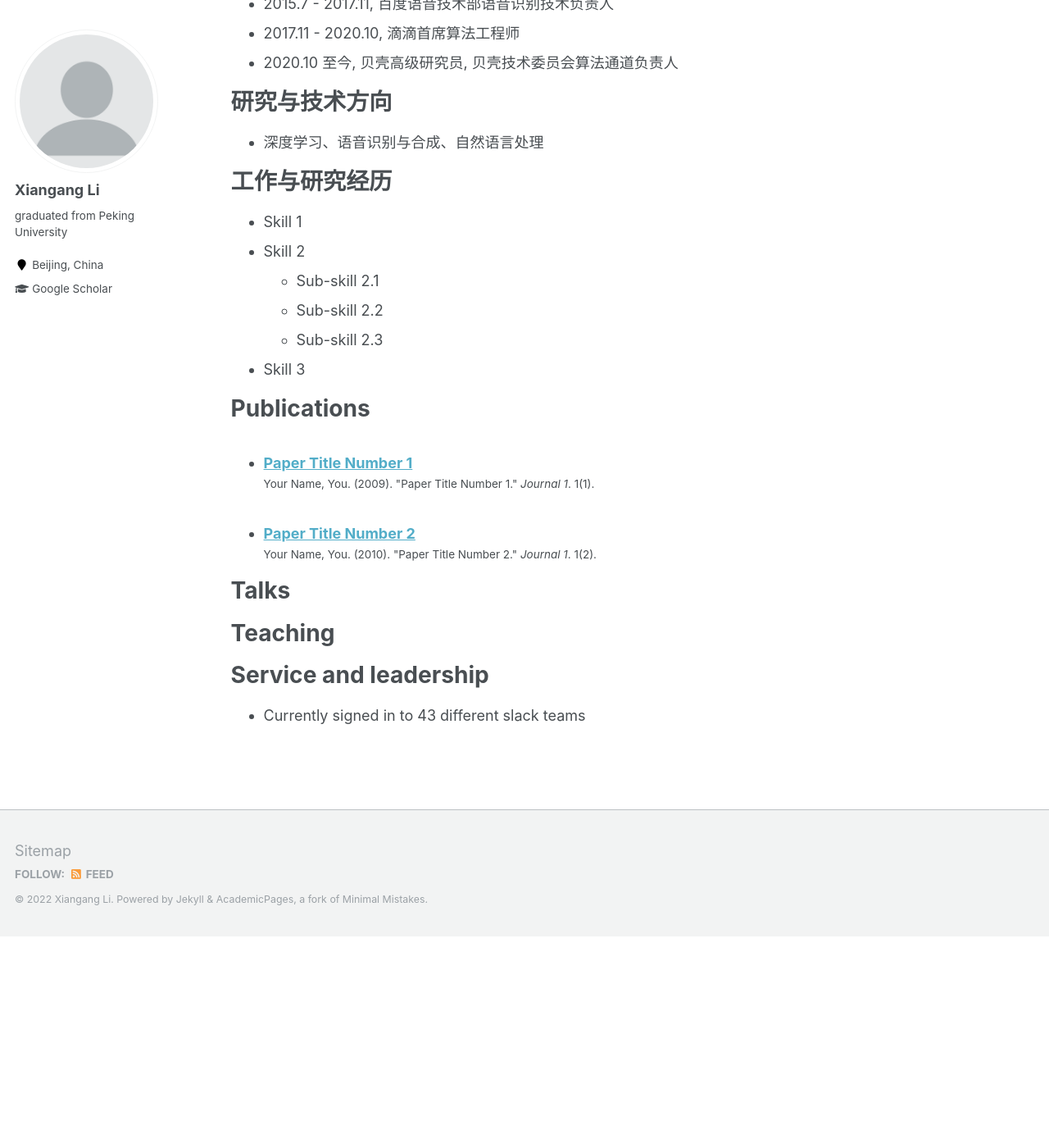
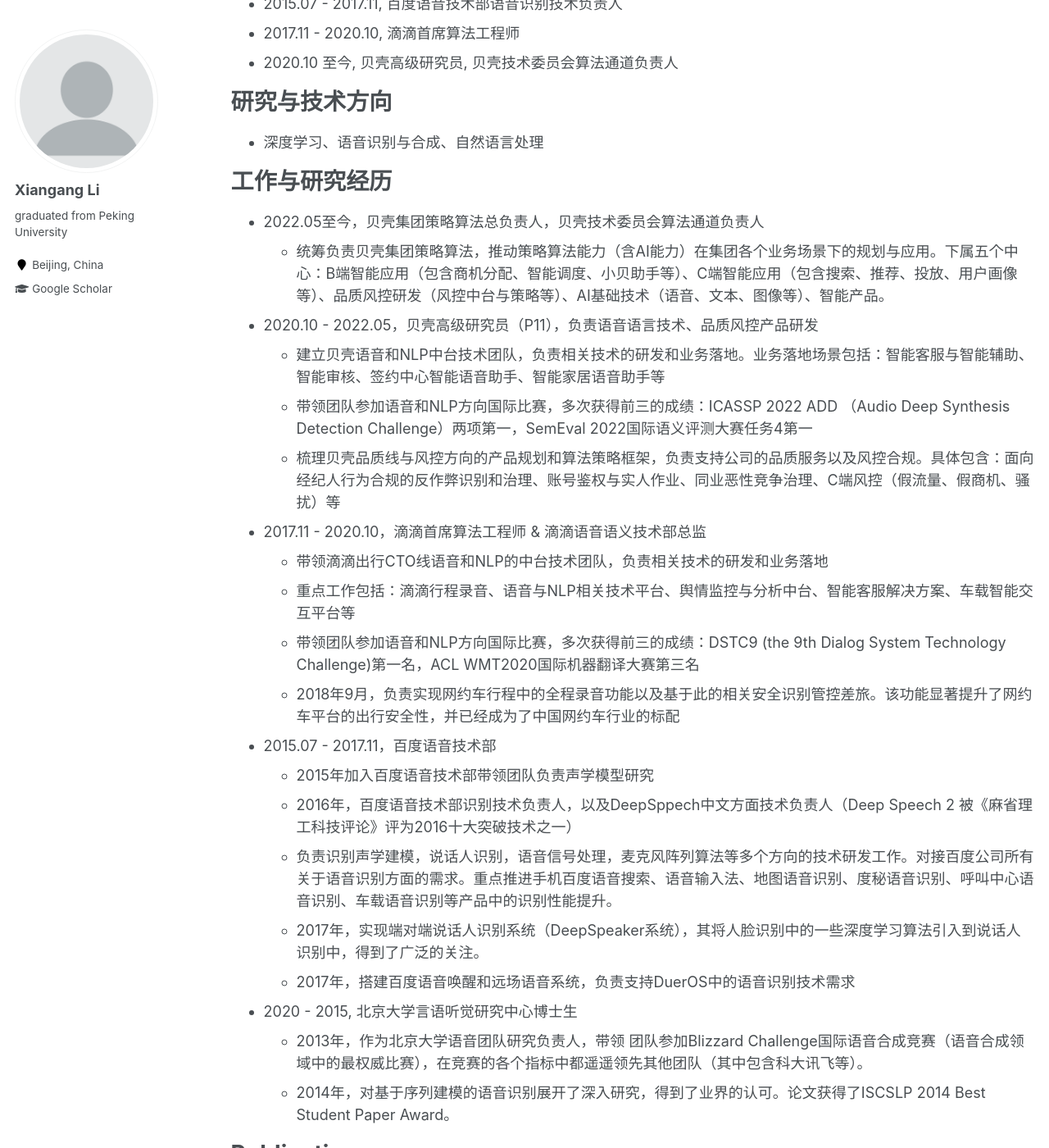
Before and after one commit to xiangangli/xiangangli.github.io, a Jekyll site: the page built from _pages/cv-cn.md, in a window 1280 px wide and 1400 px high, scrolled down 257 px. Shown: the whole window at 82% size. Built offline with Jekyll 4.4.1, drawn with Linux system fonts in a browser that asks for light colours; some of the changed text lies outside the part shown.

Commit message:
update cv-cn

```diff
--- a/_pages/cv-cn.md
+++ b/_pages/cv-cn.md
@@ -1,6 +1,6 @@
 ---
 layout: archive
-title: "CV-CN"
+title: "李先刚"
 permalink: /cv-cn/
 author_profile: true
 redirect_from:
@@ -11,9 +11,9 @@ redirect_from:
 
 教育背景 & 工作经验
 ======
-* 2010.9 - 2015.7, 北京大学智能系博士生
-* 2015.7 - 2017.11, 百度语音技术部语音识别技术负责人
-* 2017.11 - 2020.10, 滴滴首席算法工程师
+* 2010.09 - 2015.07,    北京大学智能系博士生
+* 2015.07 - 2017.11,    百度语音技术部语音识别技术负责人
+* 2017.11 - 2020.10,    滴滴首席算法工程师
 * 2020.10 至今, 贝壳高级研究员, 贝壳技术委员会算法通道负责人
 
 
@@ -23,31 +23,29 @@ redirect_from:
 
 工作与研究经历
 ======
-* Skill 1
-* Skill 2
-  * Sub-skill 2.1
-  * Sub-skill 2.2
-  * Sub-skill 2.3
-* Skill 3
+* 2022.05至今，贝壳集团策略算法总负责人，贝壳技术委员会算法通道负责人
+  * 统筹负责贝壳集团策略算法，推动策略算法能力（含AI能力）在集团各个业务场景下的规划与应用。下属五个中心：B端智能应用（包含商机分配、智能调度、小贝助手等）、C端智能应用（包含搜索、推荐、投放、用户画像等）、品质风控研发（风控中台与策略等）、AI基础技术（语音、文本、图像等）、智能产品。
+* 2020.10 - 2022.05，贝壳高级研究员（P11），负责语音语言技术、品质风控产品研发
+  * 建立贝壳语音和NLP中台技术团队，负责相关技术的研发和业务落地。业务落地场景包括：智能客服与智能辅助、智能审核、签约中心智能语音助手、智能家居语音助手等
+  * 带领团队参加语音和NLP方向国际比赛，多次获得前三的成绩：ICASSP 2022 ADD （Audio Deep Synthesis Detection Challenge）两项第一，SemEval 2022国际语义评测大赛任务4第一
+  * 梳理贝壳品质线与风控方向的产品规划和算法策略框架，负责支持公司的品质服务以及风控合规。具体包含：面向经纪人行为合规的反作弊识别和治理、账号鉴权与实人作业、同业恶性竞争治理、C端风控（假流量、假商机、骚扰）等
+* 2017.11 - 2020.10，滴滴首席算法工程师 & 滴滴语音语义技术部总监
+  * 带领滴滴出行CTO线语音和NLP的中台技术团队，负责相关技术的研发和业务落地
+  * 重点工作包括：滴滴行程录音、语音与NLP相关技术平台、舆情监控与分析中台、智能客服解决方案、车载智能交互平台等
+  * 带领团队参加语音和NLP方向国际比赛，多次获得前三的成绩：DSTC9 (the 9th Dialog System Technology Challenge)第一名，ACL WMT2020国际机器翻译大赛第三名
+  * 2018年9月，负责实现网约车行程中的全程录音功能以及基于此的相关安全识别管控差旅。该功能显著提升了网约车平台的出行安全性，并已经成为了中国网约车行业的标配
+* 2015.07 - 2017.11，百度语音技术部
+  * 2015年加入百度语音技术部带领团队负责声学模型研究
+  * 2016年，百度语音技术部识别技术负责人，以及DeepSppech中文方面技术负责人（Deep Speech 2 被《麻省理工科技评论》评为2016十大突破技术之一）
+  * 负责识别声学建模，说话人识别，语音信号处理，麦克风阵列算法等多个方向的技术研发工作。对接百度公司所有关于语音识别方面的需求。重点推进手机百度语音搜索、语音输入法、地图语音识别、度秘语音识别、呼叫中心语音识别、车载语音识别等产品中的识别性能提升。
+  * 2017年，实现端对端说话人识别系统（DeepSpeaker系统），其将人脸识别中的一些深度学习算法引入到说话人识别中，得到了广泛的关注。
+  * 2017年，搭建百度语音唤醒和远场语音系统，负责支持DuerOS中的语音识别技术需求
+* 2020 - 2015, 北京大学言语听觉研究中心博士生
+  * 2013年，作为北京大学语音团队研究负责人，带领 团队参加Blizzard Challenge国际语音合成竞赛（语音合成领域中的最权威比赛），在竞赛的各个指标中都遥遥领先其他团队（其中包含科大讯飞等）。
+  * 2014年，对基于序列建模的语音识别展开了深入研究，得到了业界的认可。论文获得了ISCSLP 2014 Best Student Paper Award。
 
 Publications
 ======
   <ul>{% for post in site.publications %}
     {% include archive-single-cv.html %}
   {% endfor %}</ul>
-
-Talks
-======
-  <ul>{% for post in site.talks %}
-    {% include archive-single-talk-cv.html %}
-  {% endfor %}</ul>
-
-Teaching
-======
-  <ul>{% for post in site.teaching %}
-    {% include archive-single-cv.html %}
-  {% endfor %}</ul>
-
-Service and leadership
-======
-* Currently signed in to 43 different slack teams
```
